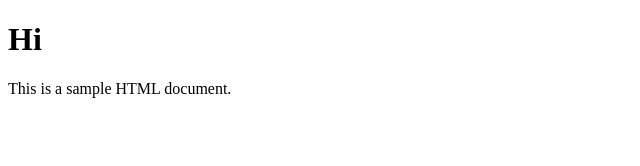
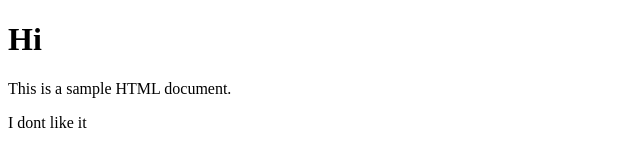
Before and after one commit to Richwell111/gitHub, a plain HTML site: page index.html in a window 1280 px wide. Shown: the full height of the page, 0-640 px from the left. Drawn offline with Linux system fonts and the light colour scheme.

Commit message:
dont like

```diff
--- a/index.html
+++ b/index.html
@@ -8,5 +8,6 @@
 <body>
     <h1>Hi</h1>
     <p>This is a sample HTML document.</p>
+    <p>I dont like it</p>
 </body>
 </html>
```
